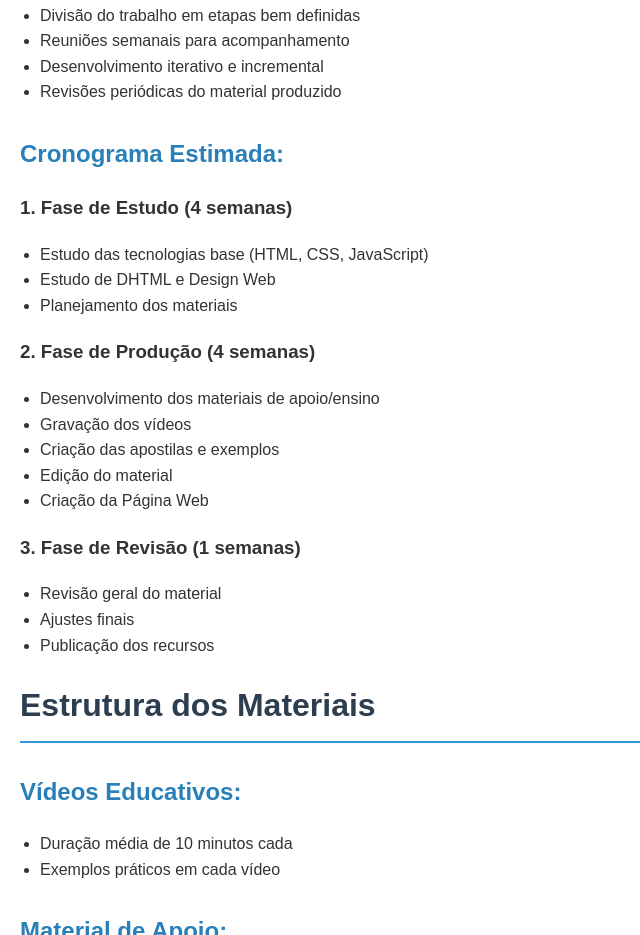
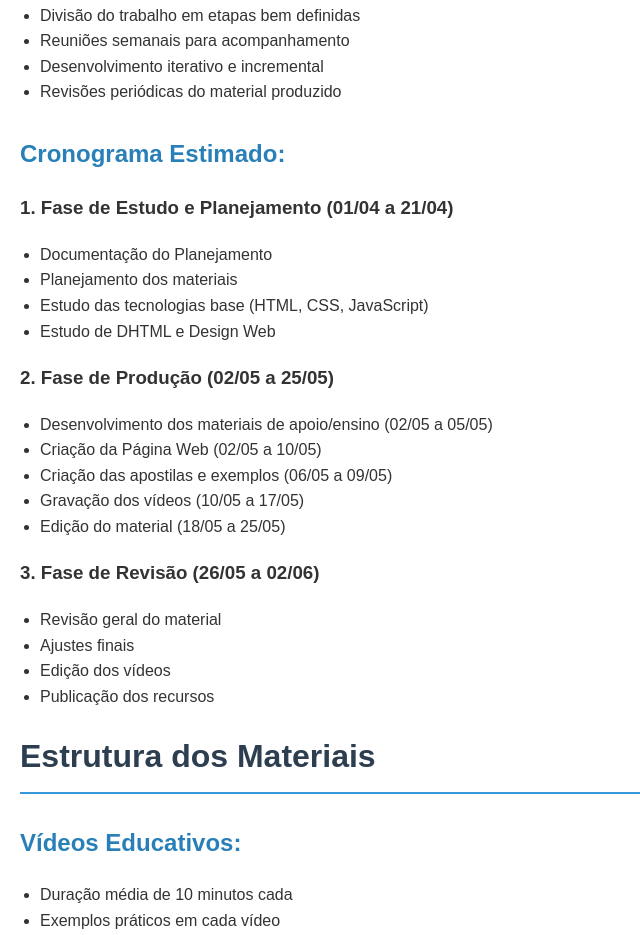
Before and after one commit to Moraesolc99/Codai-AS64C-Certificadora-De-Competencia-Comum, a plain HTML site: page index.html in a window 1280 px wide. Shown: the part 2318-3253 px from the top of the page, without its empty margins (0-640 px from the left). Drawn offline with Linux system fonts and the light colour scheme.

Commit message:
Update index.html

```diff
--- a/index.html
+++ b/index.html
@@ -291,28 +291,30 @@
         <li>Revisões periódicas do material produzido</li>
     </ul>
 
-    <h2>Cronograma Estimada:</h2>
+        <h2>Cronograma Estimado:</h2>
 
-    <h3>1. Fase de Estudo (4 semanas)</h3>
+    <h3>1. Fase de Estudo e Planejamento (01/04 a 21/04)</h3>
     <ul>
+        <li>Documentação do Planejamento</li>
+        <li>Planejamento dos materiais</li>
         <li>Estudo das tecnologias base (HTML, CSS, JavaScript)</li>
         <li>Estudo de DHTML e Design Web</li>
-        <li>Planejamento dos materiais</li>
     </ul>
 
-    <h3>2. Fase de Produção (4 semanas)</h3>
+    <h3>2. Fase de Produção (02/05 a 25/05)</h3>
     <ul>
-        <li>Desenvolvimento dos materiais de apoio/ensino</li>
-        <li>Gravação dos vídeos</li>
-        <li>Criação das apostilas e exemplos</li>
-        <li>Edição do material</li>
-        <li>Criação da Página Web</li>
+        <li>Desenvolvimento dos materiais de apoio/ensino (02/05 a 05/05)</li>
+        <li>Criação da Página Web (02/05 a 10/05)</li>
+        <li>Criação das apostilas e exemplos (06/05 a 09/05)</li>
+        <li>Gravação dos vídeos (10/05 a 17/05)</li>
+        <li>Edição do material (18/05 a 25/05)</li>
     </ul>
 
-    <h3>3. Fase de Revisão (1 semanas)</h3>
+    <h3>3. Fase de Revisão (26/05 a 02/06)</h3>
     <ul>
         <li>Revisão geral do material</li>
         <li>Ajustes finais</li>
+        <li>Edição dos vídeos</li>
         <li>Publicação dos recursos</li>
     </ul>
 
```
